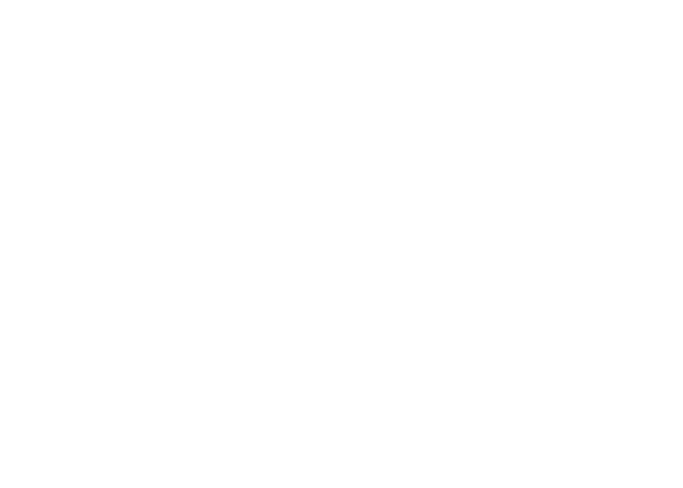
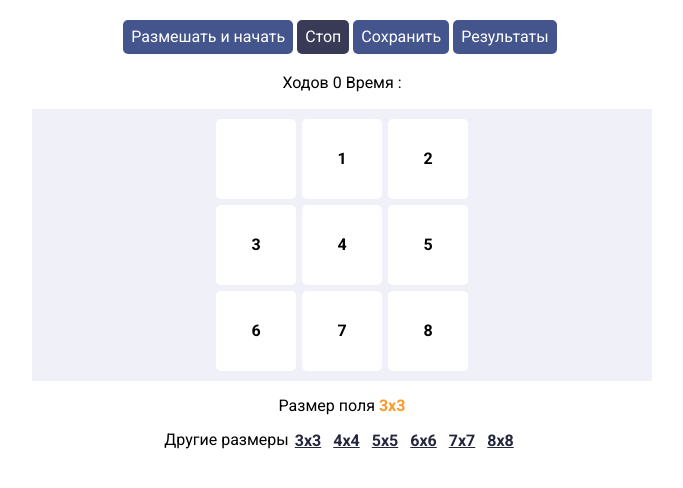
Before and after one commit to jenia-shibkova/gem-puzzle, a website built with webpack: page src/index.html in a window 1280 px wide. Shown: the whole page, without its empty margins (298-981 px from the left). Built offline with nearby package versions, Linux system fonts and the light colour scheme.

Commit message:
feat: add project markup dom injection

```diff
--- a/src/js/app.js
+++ b/src/js/app.js
@@ -1,8 +1,84 @@
 export default class App {
   constructor() {
+    this.state = {
+      size: '3x3',
+    };
 
   }
 
+  getTemplate() {
+    return `<main class="wrapper">
+    <div class="main-buttons">
+      <button class="main-buttons__button button">Размешать и начать</button>
+      <button class="main-buttons__button main-buttons__button--stop button">Стоп</button>
+      <button class="main-buttons__button button">Сохранить</button>
+      <button class="main-buttons__button button">Результаты</button>
+    </div>
+    <p class="game-status">
+      <span class="game-status__moves-label">Ходов</span>
+      <span class="game-status__moves-amount">0</span>
+      <span class="game-status__time-label">Время</span>
+      <span class="game-status__time-min"></span> :
+      <span class="game-status__time-sec"></span>
+    </p>
+    <div class="game game--${this.state.size}">
+    </div>
+    <p class="game-size">
+      <span class="game-size__label">Размер поля</span>
+      <span class="game-size__value">${this.state.size}</span>
+    </p>
+    <div class="size-buttons">
+      <span class="size-buttons__label">Другие размеры</span>
+      <button class="size-buttons__button button">3x3</button>
+      <button class="size-buttons__button button">4x4</button>
+      <button class="size-buttons__button button">5x5</button>
+      <button class="size-buttons__button button">6x6</button>
+      <button class="size-buttons__button button">7x7</button>
+      <button class="size-buttons__button button">8x8</button>
+    </div>`;
+  }
+
+  getCellTemplate(data) {
+    return `<div class="game__cell"><span class="game__cell-content">${data}</span></div>`;
+  }
+
+  getGameGridElements() {
+    let elementsValue = Math.pow(this.state.size[0], 2);
+    const arrayOfCellValue = [];
+
+    for (let i = 0; i < elementsValue; i++) {
+      if (i === 0) {
+        arrayOfCellValue.push('');
+      } else {
+        arrayOfCellValue.push(i);
+      }
+    }
+
+    const elementsTemplate = document.createDocumentFragment();
+
+    arrayOfCellValue.forEach((element) => {
+      const cellTemplate = this.getCellTemplate(element);
+      const cell = this.createElement(cellTemplate);
+      elementsTemplate.appendChild(cell);
+    })
+
+    return elementsTemplate;
+  }
+
+  createElement(data) {
+    const template = data;
+    const newElement = document.createElement('template');
+    newElement.innerHTML = template;
+    return newElement.content.children[0];
+  }
+
   start() {
+    const appTemplate = this.getTemplate();
+    const app = this.createElement(appTemplate);
+    const gridWrapper = app.querySelector('.game');
+    const gridCells = this.getGameGridElements();
+
+    gridWrapper.appendChild(gridCells);
+    document.body.appendChild(app);
   }
 }
```
Also changed, not shown: src/index.html (line endings or trailing spaces).
